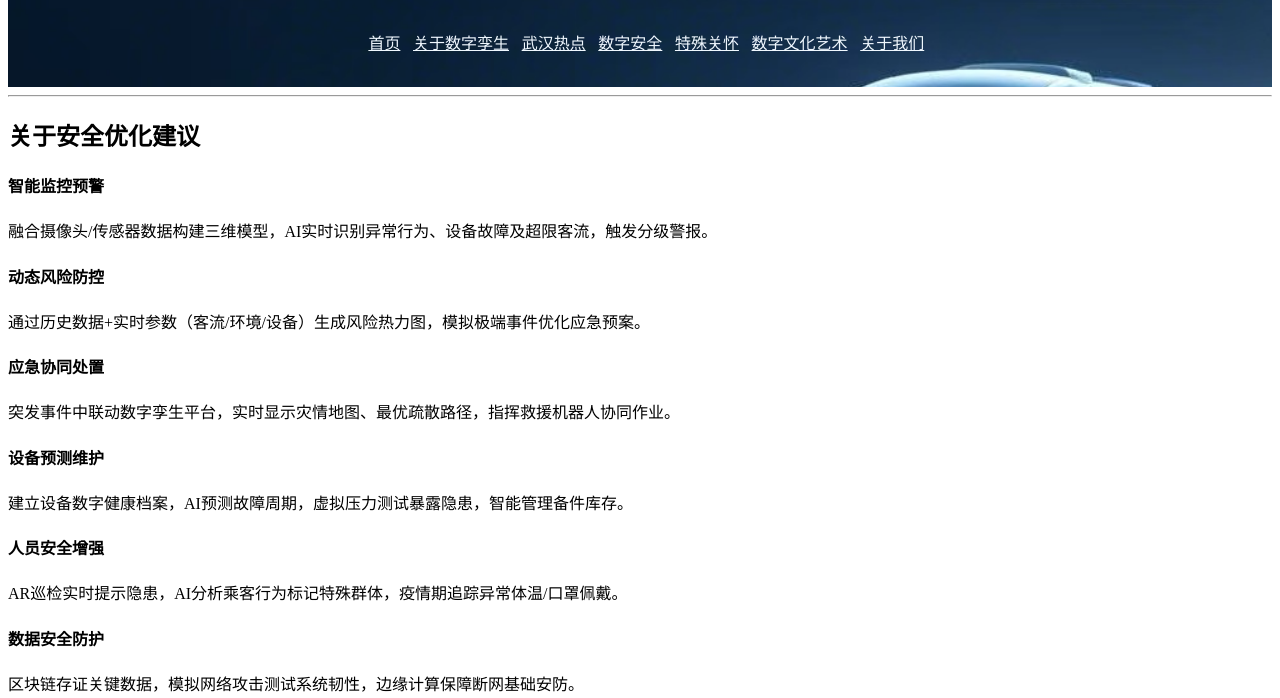
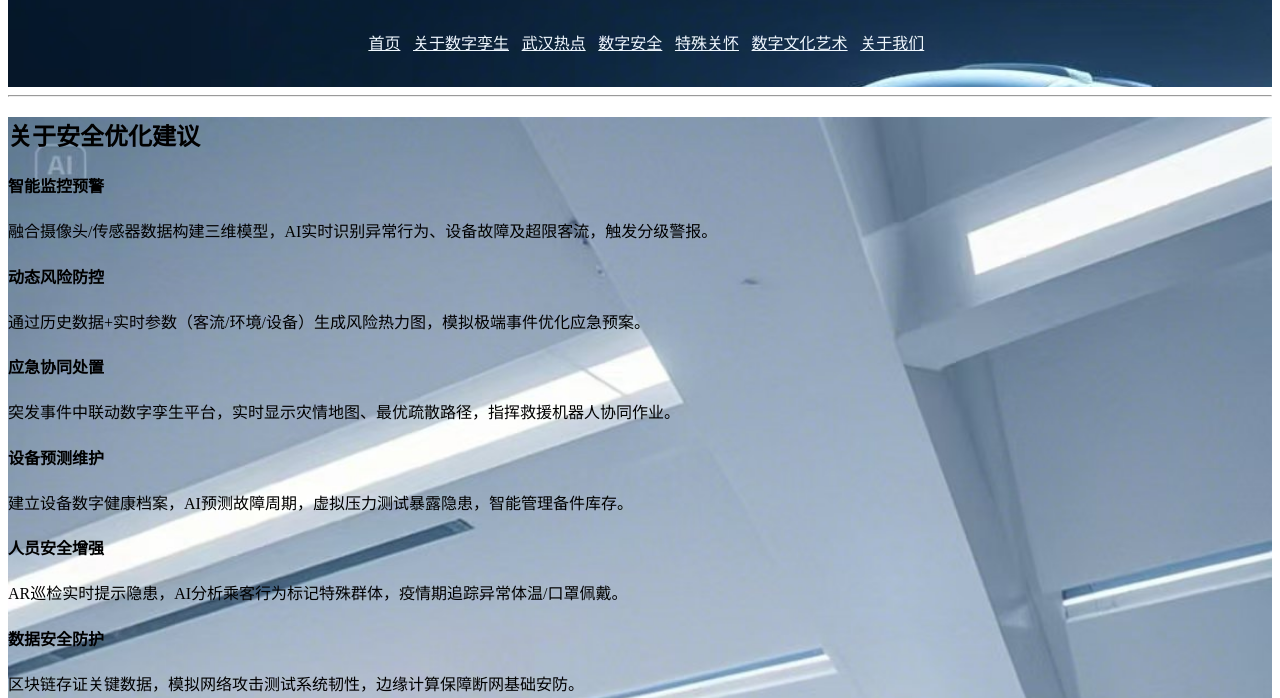
Before and after one commit to moLing980/-1, a plain HTML site: page anquan.html in a window 1280 px wide. Shown: the part 80-778 px from the top of the page. Drawn offline with Linux system fonts and the light colour scheme.

Commit message:
Update anquan.html

```diff
--- a/anquan.html
+++ b/anquan.html
@@ -27,6 +27,12 @@ h1
 {
     font-family: 'kaiti';
     color: aliceblue;
+}
+.ymwenan
+{
+    background-image: url(aq.jpg);
+    background-size: cover;
+    height: 1000px;
 }
 </style>
 <head>
```
